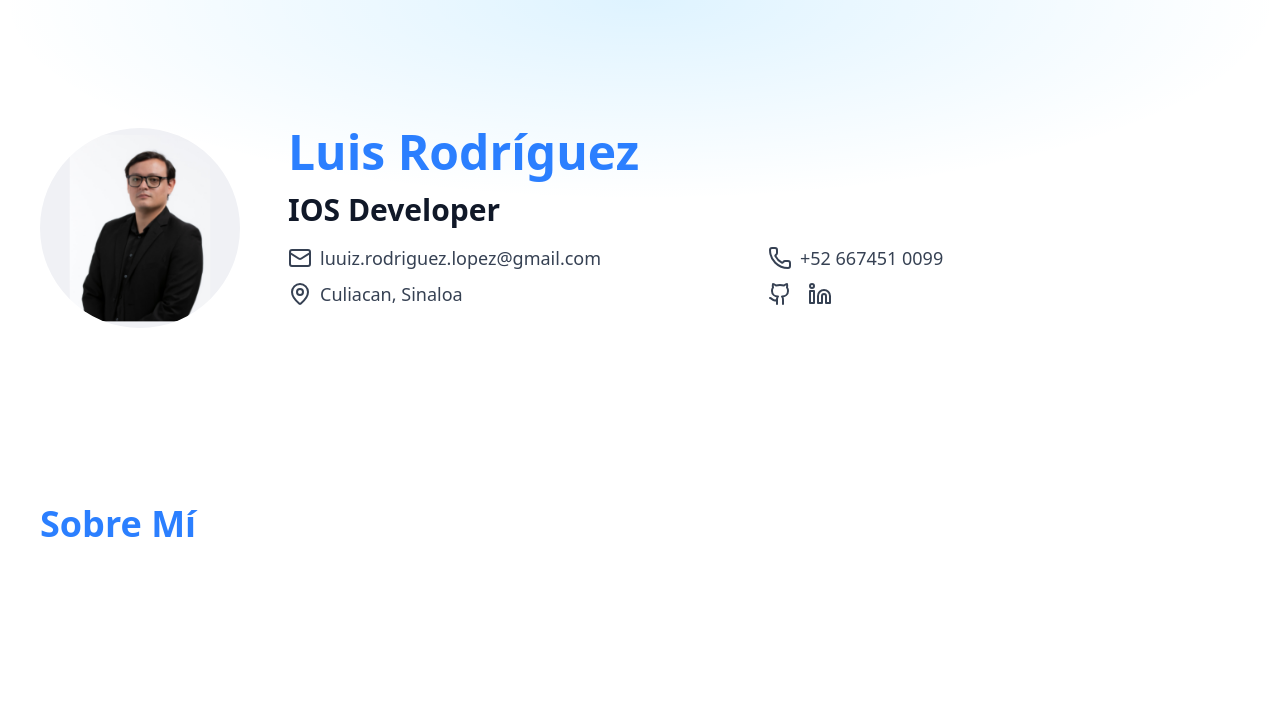
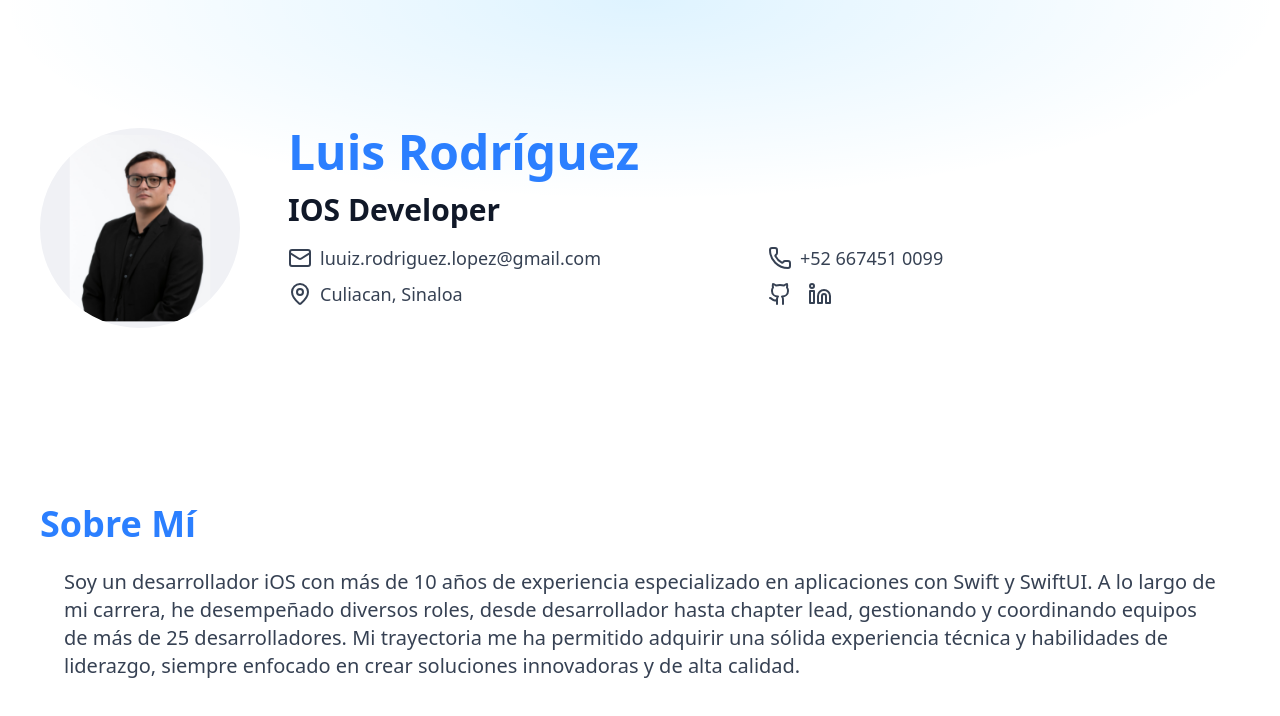
Before and after one commit to art321995/PortafolioLR, a React (Vite) app: page / in a window 1280 px wide. Shown: the top 716 px of the page. Built offline with nearby package versions, Linux system fonts and the light colour scheme.

Commit message:
Se genera y se termina el AboutMe con animacion

```diff
--- a/src/Components/AboutMe.jsx
+++ b/src/Components/AboutMe.jsx
@@ -13,7 +13,13 @@ const AboutMe = () => {
             Sobre Mí
         </motion.h2>
         <div className="p-6">
-
+        <motion.p
+            whileInView={{opacity: 1, x: 0}}
+            initial={{opacity: 0, x: 100}}
+            transition={{duration: 1}}
+            className=" text-xl  text-gray-700">
+            {ABOUT_TEXT}
+          </motion.p>
         </div>
       </section>
     );
```
